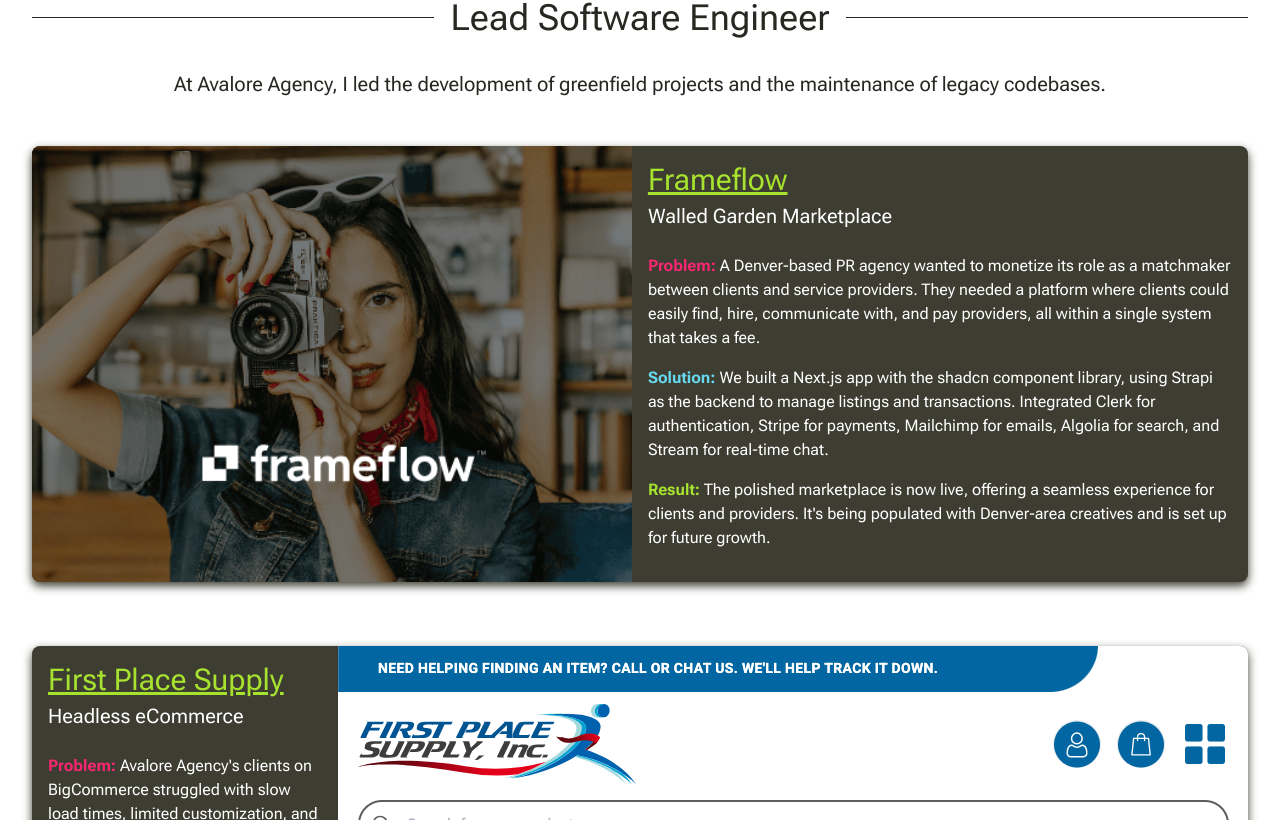
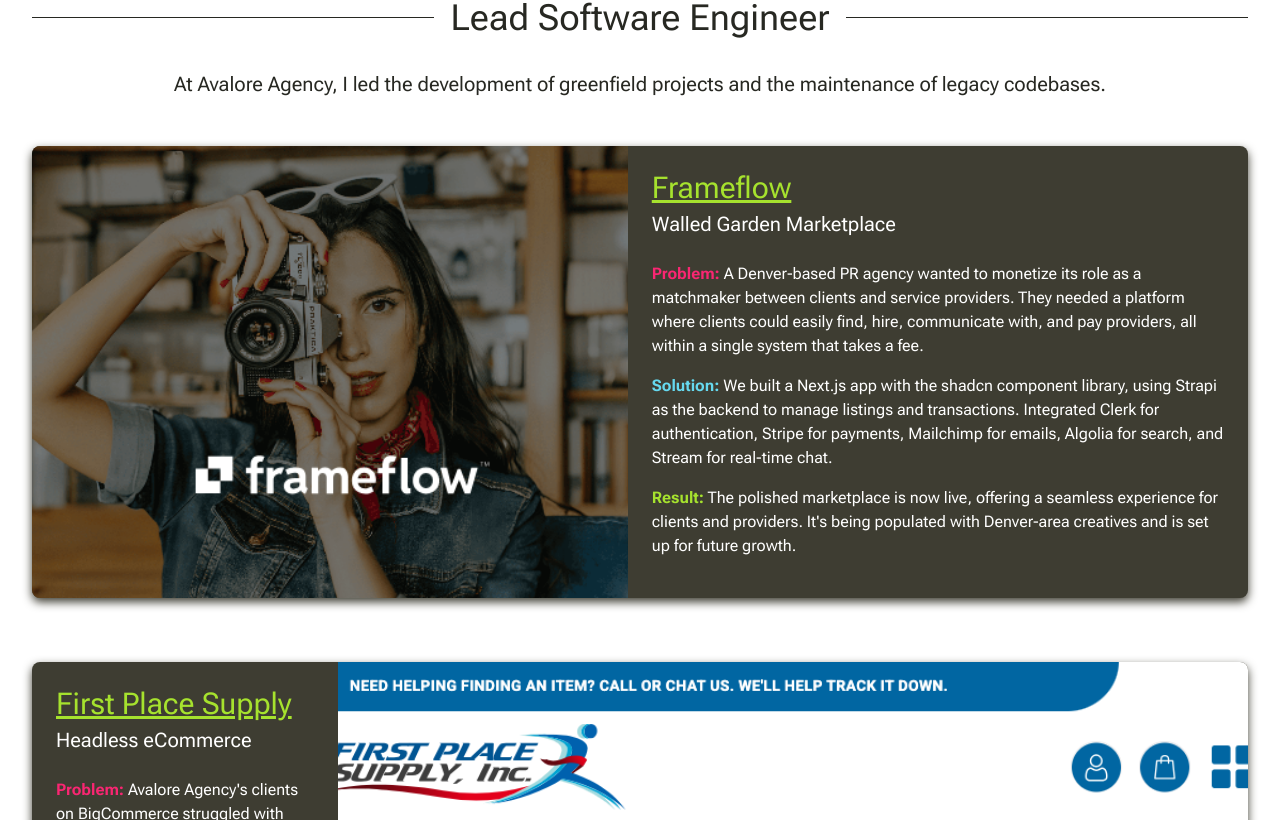
Before and after one commit to AaronMullan/portfolio-next, a Next.js app: page / in a window 1280 px wide. Shown: the part 1460-2280 px from the top of the page. Built offline with nearby package versions, Linux system fonts and the light colour scheme.

Commit message:
adjust content block padding

```diff
--- a/components/ContentBlock.tsx
+++ b/components/ContentBlock.tsx
@@ -47,7 +47,7 @@
           reverse ? "lg:rounded-r-lg" : "lg:rounded-l-lg"
         }`}
       />
-      <div className="flex h-full w-full flex-col justify-center p-4">
+      <div className="flex h-full w-full flex-col justify-center p-6">
         <a href={url} target="_blank" rel="noreferrer">
           <h3 className="hover:text-red text-green mb-1 text-3xl underline">
             {title}
```
